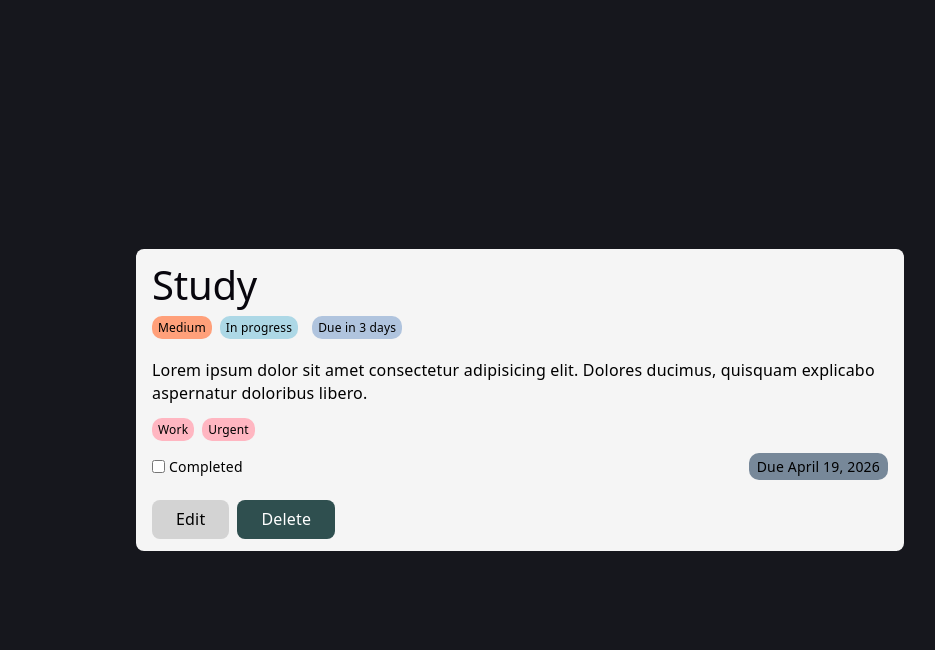
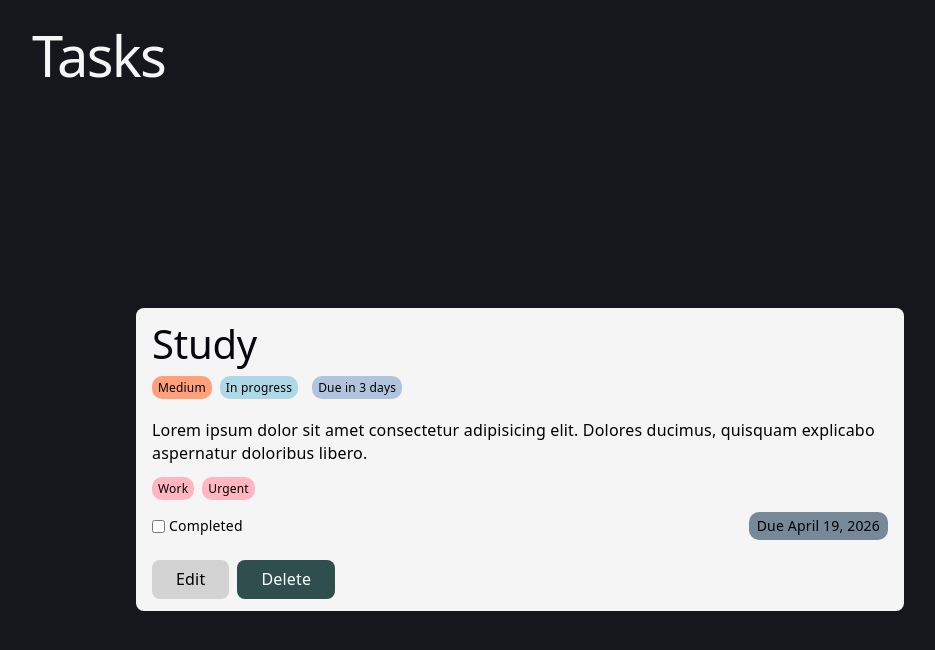
Before and after one commit to Fortune-Uchegbu/HNG-stage-1a, a website built with Vite: page index.html in a window 1280 px wide. Shown: the whole page, without its empty margins (120-1055 px from the left). Built offline with nearby package versions, Linux system fonts and the light colour scheme.

Commit message:
accessibility: h1 heading

```diff
--- a/index.html
+++ b/index.html
@@ -10,6 +10,7 @@
   </head>
   <body>
     <div id="app">
+      <h1>Tasks</h1>
       <section id="taskList">
         <article id="parentCard" data-testid="test-todo-card">
           <header>
--- a/src/style.css
+++ b/src/style.css
@@ -36,6 +36,7 @@ h1 {
   font-size: 56px;
   letter-spacing: -1.68px;
   margin: 32px 0;
+  color: whitesmoke;
   @media (max-width: 1024px) {
     font-size: 36px;
     margin: 20px 0;
```
